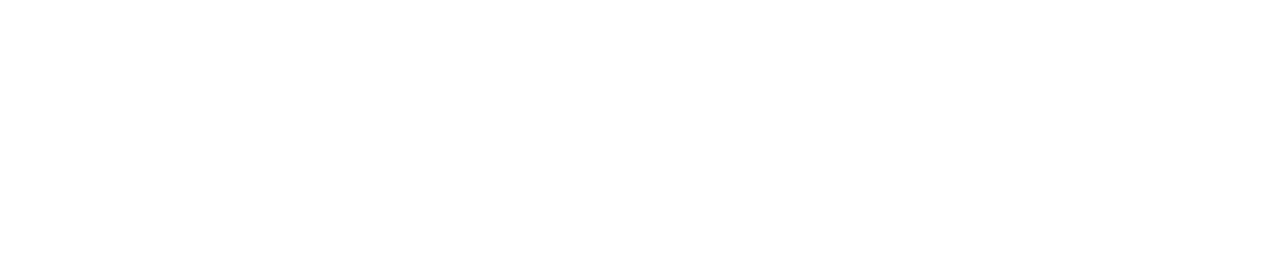
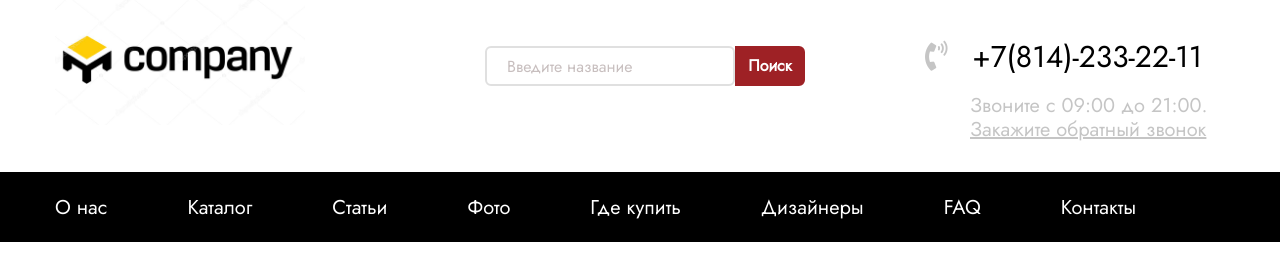
Before and after one commit to ches47/Sofa-Doors, a website: page app/index.html in a window 1280 px wide. Drawn offline with nearby package versions, Linux system fonts and the light colour scheme; files that its build step writes are made by us from their sources.

Commit message:
Menu done

```diff
--- a/app/index.html
+++ b/app/index.html
@@ -1,14 +1,86 @@
 <!DOCTYPE html>
-<html lang="en">
+<html lang="ru">
 <head>
     <meta charset="UTF-8">
     <meta name="viewport" content="width=device-width, initial-scale=1.0">
-    <title>Document</title>
+    <title>Sofia Doors </title>
+    <!-- CDN FONT Awesome -->
+    <link rel="stylesheet" href="https://use.fontawesome.com/releases/v5.6.1/css/all.css"
+
+    <link rel="stylesheet" href="https://fonts.google.com/specimen/Jost?selection.family=Jost:wght@500;700">
     <link rel="stylesheet" href="css/libs.min.css">
     <link rel="stylesheet" href="css/style.min.css">
 </head>
 <body>
+    <header class="header">
+      <div class="header__top">
+        <div class="container">
+          <div class="header__top-inner">
+            <div class="header__logo">
+                <a href="#">
+                    <img src="img/furniture-company.jpg" alt="logo_sofa" width="250px">
+                </a>
+            </div>
 
+            <div class="header__input">
+                <input type="text" placeholder="Введите название" required>
+                <div class="header__input-btn">
+                   <button type="submit">Поиск</button>
+                </div>
+            </div>
+            <div class="header__box">
+             <div class="header__btn">
+                <a class="busket" href="#"></a>
+             </div>
+             <div class="header__contact">
+                <div class="header__contact-tel">
+                    <i class="fas fa-phone-volume"></i>
+                    <span><a href="tel:+78142332211">+7(814)-233-22-11</a></span>
+                </div>
+                <div class="header__contact-call">
+                    Звоните с 09:00 до 21:00.
+                    <span>Закажите обратный звонок</span>
+                </div>
+             </div>
+          </div>
+        </div>
+       </div>
+      </div>
+
+      <div class="header__menu">
+          <div class="container">
+              <nav class="menu">
+                <ul class="menu__list">
+                    <li>
+                        <a href="#">О нас</a>
+                    </li>
+                    <li>
+                        <a href="#">Каталог</a>
+                    </li>
+                    <li>
+                        <a href="#">Статьи</a>
+                    </li>
+                    <li>
+                        <a href="#">Фото</a>
+                    </li>
+                    <li>
+                        <a href="#">Где купить</a>
+                    </li>
+                    <li>
+                        <a href="#">Дизайнеры</a>
+                    </li>
+                    <li>
+                        <a href="#">FAQ</a>
+                    </li>
+                    <li>
+                        <a href="#">Контакты</a>
+                    </li>
+                </ul>
+              </nav>
+          </div>
+      </div>
+
+    </header>
 
 
 
--- /dev/null
+++ b/app/scss/_fonts.scss
@@ -0,0 +1,7 @@
+@font-face {
+    font-family: 'Jost-Regular';
+    src: url('../fonts/Jost-Regular.woff2') format('woff2'),
+         url('../fonts/Jost-Regular.woff') format('woff');
+    font-weight: 400;
+    font-display: swap;
+}
--- /dev/null
+++ b/app/scss/_global.scss
@@ -0,0 +1,49 @@
+
+html {
+
+    box-sizing: border-box;
+}
+
+*,
+*::before,
+*::after {
+    box-sizing: inherit;
+}
+
+a{
+    display: inline-block;
+    text-decoration: none;
+    color: #000;
+}
+
+html,
+body {
+    height: 100%;
+    overflow-x: hidden;
+    position: relative;
+}
+
+ul,
+li {
+    margin: 0;
+    padding: 0;
+    list-style: none;
+}
+
+body {
+    font-size: 16px;
+    line-height: 24px;
+    color: #000;
+    outline: none;
+    font-family: 'Jost-Regular';
+}
+
+.container {
+    max-width: 1200px;
+    margin: 0 auto;
+    padding: 0 15px;
+}
+
+button {
+    cursor: pointer;
+}
--- /dev/null
+++ b/app/scss/_vars.scss
@@ -0,0 +1,4 @@
+$text: #c5c5c5;
+$red: #9e2125;
+$yellow: #ffde3b;
+$dark-blue: #1d2539;
--- a/app/scss/style.scss
+++ b/app/scss/style.scss
@@ -1,35 +1,92 @@
-html {
-    box-sizing: border-box;
+@import '_vars';
+@import '_global';
+@import '_fonts';
+
+.header__top-inner {
+    display: flex;
+    justify-content: space-between;
+    align-items: center;
+    padding-bottom: 40px;
 }
 
-*,
-*::before,
-*::after {
-    box-sizing: inherit;
+.header__input {
+    margin-left: auto;
+    margin-right: 120px;
+    display: flex;
+
+    input {
+        width: 250px;
+        height: 40px;
+        border-radius: 6px;
+        border: 2px solid #e0e0e0;
+        padding-left: 20px;
+    }
+    ::placeholder {
+        color: #c8bfbf;
+    }
+    &-btn {
+        button {
+            color: #fff;
+            font-weight: 600;
+            width: 70px;
+            height: 40px;
+            border-radius: 6px;
+            border: 2px solid $red;
+            background-color: $red;
+            border-top-left-radius: 0px;
+            border-bottom-left-radius: 0px;
+        }
+
+    }
 }
 
-a{
-    display: inline-block;
-    text-decoration: none;
+
+
+.header__contact {
+    width: 300px;
+    height: 75px;
+    &-tel {
+
+        i {
+            font-size: 30px;
+            margin-right: 20px;
+            color: $text;
+        }
+        span {
+            font-size: 30px;
+            font-weight: 500;
+        }
+    }
+    &-call {
+        padding-top: 20px;
+        font-size: 20px;
+        margin-left: 45px;
+        color: $text;
+        span {
+            text-decoration: underline;
+        }
+    }
 }
 
-html,
-body {
-    height: 100%;
-    overflow-x: hidden;
-    position: relative;
+.header__menu {
+    height: 70px;
+    background-color: #000;
+
+
+    .menu__list {
+         display: flex;
+         padding-top: 24px;
+         font-size: 20px;
+        li {
+            padding-left: 80px;
+            a {
+                color: #fff;
+            }
+
+        }
+    }
 }
 
-ul,
-li {
-    margin: 0;
+.header__menu .menu__list li:first-child {
     padding: 0;
-    list-style: none;
 }
-
-body {
-    font-size: 16px;
-    line-height: 24px;
-    color: #000;
-    outline: none;
-}
--- a/gulpfile.js
+++ b/gulpfile.js
@@ -8,7 +8,7 @@ let gulp = require('gulp'),
     cssmin = require('gulp-cssmin');
 
 gulp.task('sass', function() {
-   return gulp.src('app/scss/style.scss')
+    return gulp.src('app/scss/**/*.scss')
             .pipe(sass({outputStyle: 'compressed'}))
             .pipe(rename({suffix : '.min'}))
             .pipe(autoprefixer({
@@ -59,7 +59,7 @@ gulp.task('browser-sync', function() {
 });
 
 gulp.task('watch', function() {
-    gulp.watch('app/scss/style.scss', gulp.parallel('sass'));
+    gulp.watch('app/scss/**/*.scss', gulp.parallel('sass'));
     gulp.watch('app/*.html', gulp.parallel('html'));
     gulp.watch('app/js/*.js', gulp.parallel('js'));
 });
```
Also changed, not shown: app/fonts/Jost-Regular.woff (added), app/fonts/Jost-Regular.woff2 (added), app/img/furniture-company.jpg (added), app/img/furniture-logo.jpg (added), app/js/libs.min.js.
